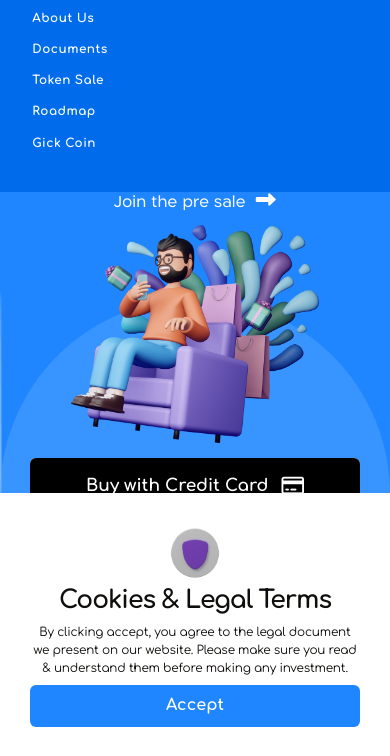
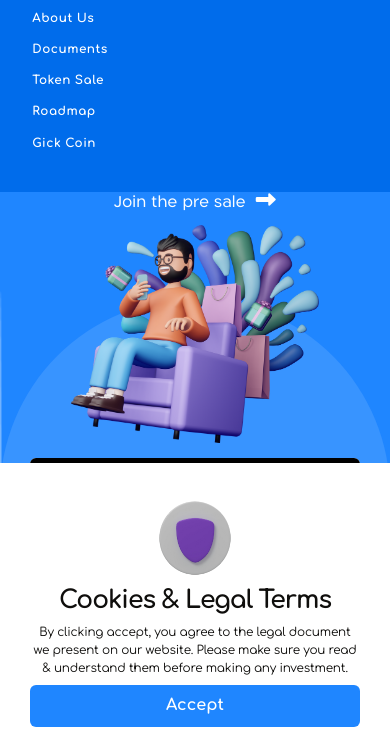
Before and after one commit to hssnfarooq/gickssoftware, a plain HTML site: page index.html in a window 390 px wide. Both pictures are taken after a click on the button "Toggle navigation". Shown: the part 87-843 px from the top of the page. Drawn offline with nearby package versions, Linux system fonts and the light colour scheme; a script that the page names is missing.

Commit message:
image in mobile optimized

```diff
--- a/assets/css/style.css
+++ b/assets/css/style.css
@@ -151,6 +151,13 @@
 
   .buttonStyle:hover {
     opacity: 1 !important;
+  }
+
+  .modalContent img {
+    display: block;
+    width: 90px;
+    height: 90px;
+    margin: 0 auto;
   }
 }
 
```
